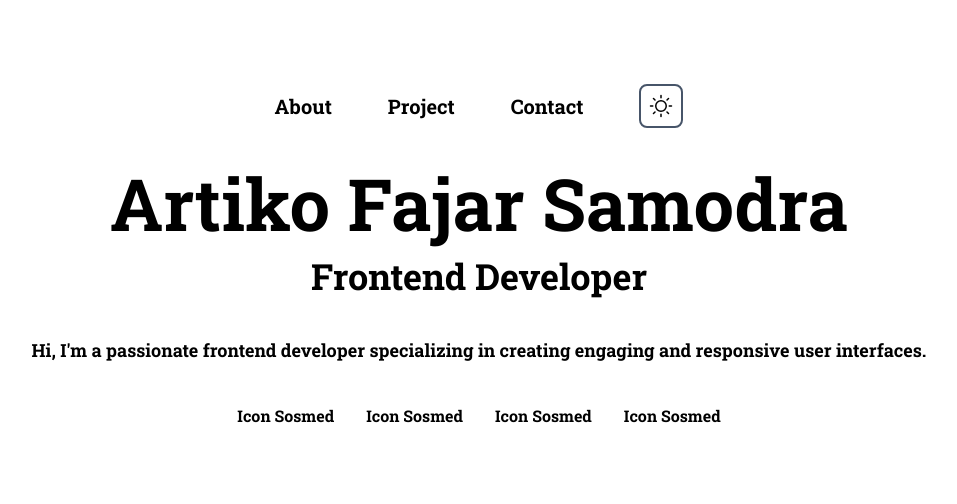
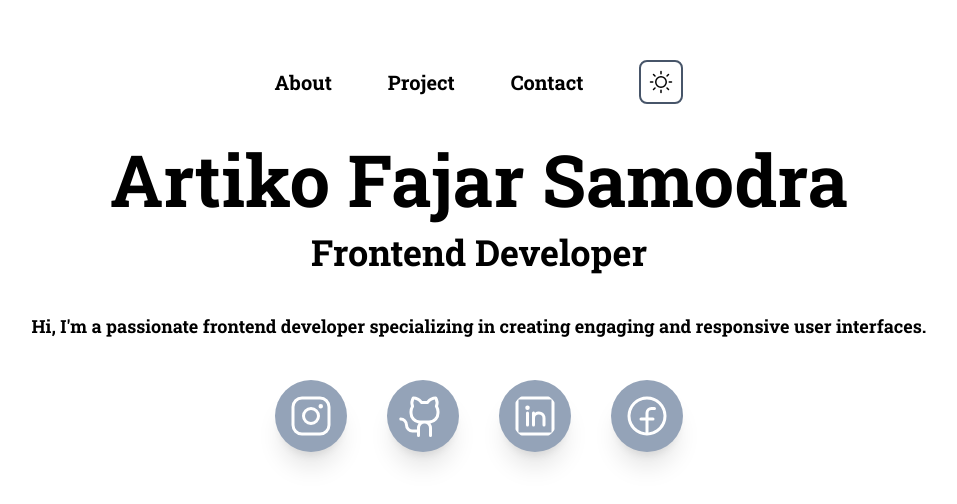
Before and after one commit to artikosamodra/porto-next, a Next.js app: page / in a window 1280 px wide. Shown: the part 144-648 px from the top of the page, without its empty margins (161-1118 px from the left). Built offline with nearby package versions, Linux system fonts and the light colour scheme.

Commit message:
add hover navbar

```diff
--- a/package.json
+++ b/package.json
@@ -10,6 +10,7 @@
   },
   "dependencies": {
     "@phosphor-icons/react": "^2.0.15",
+    "animate.css": "^4.1.1",
     "next": "14.1.1",
     "next-themes": "^0.2.1",
     "react": "^18",
--- a/src/app/ThemeSwitcher.jsx
+++ b/src/app/ThemeSwitcher.jsx
@@ -10,14 +10,14 @@ const ThemeSwitcher = () => {
       {theme === "light" ? (
         <button
           onClick={() => setTheme("dark")}
-          className="border border-2 border-slate-600 rounded-lg p-2"
+          className="border border-2 border-slate-600 rounded-lg p-2 hover:bg-cyan-600 transition duration-500"
         >
           <Moon size={24} />
         </button>
       ) : (
         <button
           onClick={() => setTheme("light")}
-          className="border border-2 border-slate-600 rounded-lg p-2"
+          className="border border-2 border-slate-600 rounded-lg p-2 hover:bg-yellow-300 transition duration-500"
         >
           <Sun size={24} />
         </button>
--- /dev/null
+++ b/src/app/component/Utilities/Icons/Icon.jsx
@@ -0,0 +1,19 @@
+"use client";
+import * as PhosphorIcons from "@phosphor-icons/react/dist/ssr";
+import Link from "next/link";
+
+const Icons = ({ iconLink, iconName, iconSize, iconClass }) => {
+    const IconComponent = PhosphorIcons[iconName];
+
+  return (
+    <div>
+      <Link href={iconLink}>
+        {IconComponent && (
+          <IconComponent className={iconClass} size={iconSize} />
+        )}
+      </Link>
+    </div>
+  );
+};
+
+export default Icons;
--- a/src/app/component/Utilities/NavMenu.jsx
+++ b/src/app/component/Utilities/NavMenu.jsx
@@ -1,9 +1,13 @@
 import Link from "next/link";
+import "animate.css";
 
 const NavMenu = ({ linkUrl, linkTitle }) => {
   return (
-    <div className="text-xl">
-      <Link href={linkUrl} className="hover:text-gray-600">
+    <div className="text-xl relative inline-block">
+      <Link
+        href={linkUrl}
+        className="nav-hover hover:text-yellow-500 transition duration-300"
+      >
         {linkTitle}
       </Link>
     </div>
--- a/src/app/globals.css
+++ b/src/app/globals.css
@@ -1,3 +1,30 @@
 @tailwind base;
 @tailwind components;
 @tailwind utilities;
+
+*,
+*:after,
+*:before {
+  padding: 0;
+  margin: 0;
+  box-sizing: border-box;
+}
+
+.nav-hover {
+  position: relative;
+}
+
+.nav-hover::after {
+  content: "";
+  position: absolute;
+  background-color: red;
+  height: 3px;
+  width: 0;
+  left: 0;
+  bottom: -10px;
+  transition: 0.5s;
+}
+
+.nav-hover:hover:after {
+  width: 100%;
+}
--- a/src/app/page.js
+++ b/src/app/page.js
@@ -1,6 +1,7 @@
 import Image from "next/image";
 import Navbar from "./component/Utilities/Navbar";
 import ThemeSwitcher from "./ThemeSwitcher";
+import Icons from "./component/Utilities/Icons/Icon";
 
 export default function Home() {
   return (
@@ -13,11 +14,34 @@ export default function Home() {
           Hi, I'm a passionate frontend developer specializing in creating
           engaging and responsive user interfaces.
         </p>
-        <div className="flex gap-8 pt-10">
-          <div>Icon Sosmed</div>
-          <div>Icon Sosmed</div>
-          <div>Icon Sosmed</div>
-          <div>Icon Sosmed</div>
+        <div className="flex gap-10 pt-10">
+          <Icons
+            iconLink="/"
+            iconName="InstagramLogo"
+            iconSize="72"
+            iconClass="text-white bg-slate-400 p-3 rounded-full shadow-xl hover:bg-gradient-to-r from-orange-500 to-purple-600 shadow-lg hover:shadow-stone-100"
+          />
+
+          <Icons
+            iconLink="/"
+            iconName="GithubLogo"
+            iconSize="72"
+            iconClass="text-white bg-slate-400 p-3 rounded-full shadow-xl hover:bg-stone-900 shadow-lg hover:shadow-orange-500"
+          />
+
+          <Icons
+            iconLink="/"
+            iconName="LinkedinLogo"
+            iconSize="72"
+            iconClass="bg-slate-400 p-3 rounded-full shadow-xl hover:bg-blue-600 text-white shadow-lg hover:shadow-stone-200"
+          />
+
+          <Icons
+            iconLink="/"
+            iconName="FacebookLogo"
+            iconSize="72"
+            iconClass="bg-slate-400 p-3 rounded-full shadow-xl hover:bg-blue-500 text-white shadow-lg hover:shadow-slate-600"
+          />
         </div>
       </div>
     </main>
```
Also changed, not shown: src/app/component/ThemeSwitcher.jsx (deleted), 1 other file (tests, documents, lock files or other folders).
